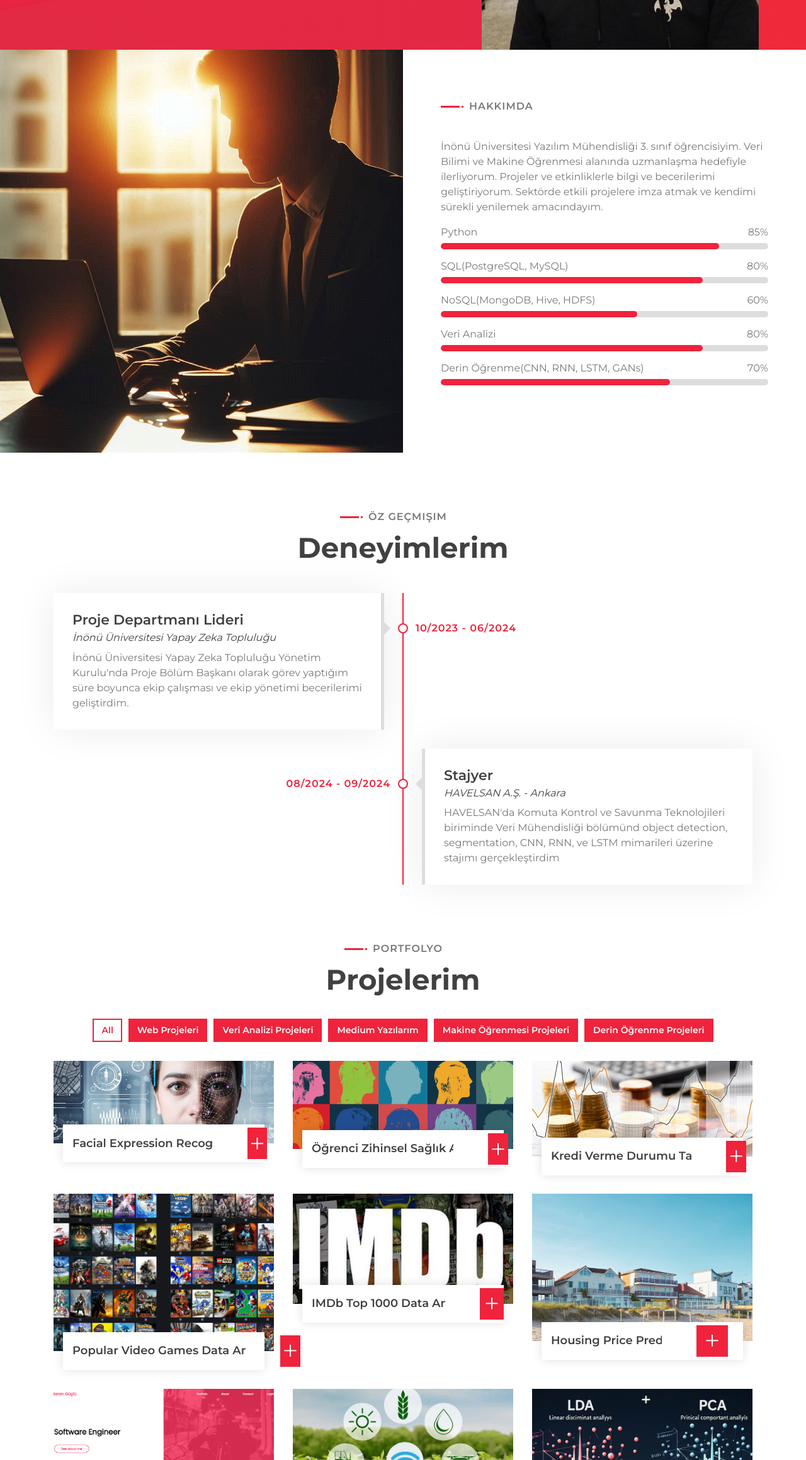
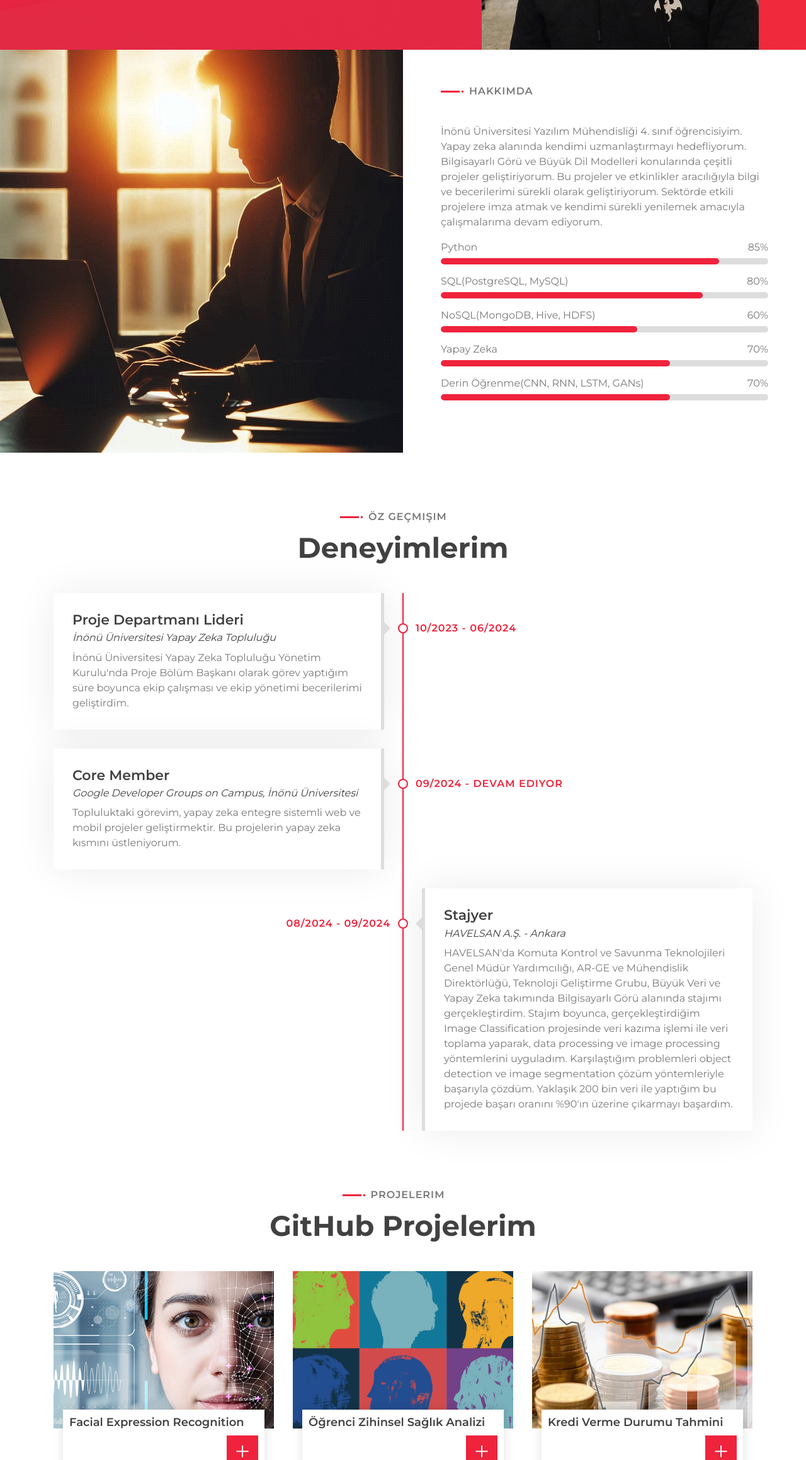
Before and after one commit to Baranll0/MyPortfolio, a plain HTML site: page index.html in a window 1280 px wide. Shown: the part 481-2800 px from the top of the page at 63% size. Drawn offline with nearby package versions, Linux system fonts and the light colour scheme.

Commit message:
update portfolio

```diff
--- a/index.css
+++ b/index.css
@@ -813,36 +813,7 @@ a:focus {
 }
 
 .portfolio #portfolio-filter {
-    padding: 0;
-    margin: -15px 0 25px 0;
-    list-style: none;
-    font-size: 0;
-    text-align: center;
-}
-
-.portfolio #portfolio-filter li {
-    cursor: pointer;
-    display: inline-block;
-    margin: 5px;
-    padding: 6px 12px;
-    font-size: 14px;
-    font-weight: 600;
-    color: #ffffff;
-    background: #EF233C;
-    border: 2px solid transparent;
-    border-radius: 0;
-    box-shadow: inset 0 0 0 50px #EF233C;
-    transition: ease-out 0.3s;
-    -webkit-transition: ease-out 0.3s;
-    -moz-transition: ease-out 0.3s;
-}
-
-.portfolio #portfolio-filter li:hover,
-.portfolio #portfolio-filter li.filter-active {
-    color: #EF233C;
-    background: transparent;
-    box-shadow: inset 0 0 0 0 #EF233C;
-    border-color: #EF233C;
+    display: none; /* Filtreleme özelliği kaldırıldı */
 }
 
 .portfolio .portfolio-item {
@@ -862,7 +833,7 @@ a:focus {
 .portfolio .portfolio-img img {
     position: relative;
     width: 100%;
-    height: 100%;
+    height: 250px; /* Resim yüksekliği sabitlendi */
     object-fit: cover;
     transform: scale(1.1);
     transition: .5s;
@@ -874,22 +845,26 @@ a:focus {
 
 .portfolio .portfolio-text {
     position: relative;
-    height: 60px;
+    height: auto; /* Yükseklik otomatik olarak ayarlanacak */
     width: calc(100% - 30px);
     margin: -30px 15px 30px 15px;
     display: flex;
-    align-items: center;
+    flex-direction: column; /* Öğeler dikey olarak hizalanacak */
+    align-items: flex-start; /* Öğeler sola hizalanacak */
+    justify-content: center; /* Öğeler dikey olarak ortalanacak */
     background: #ffffff;
     box-shadow: 0 0 15px rgba(0, 0, 0, .12);
+    padding: 10px; /* İçerik etrafında boşluk */
 }
 
 .portfolio .portfolio-text h3 {
-    width: calc(100% - 70px);
+    width: 100%; /* Genişlik %100 olarak ayarlandı */
     font-size: 18px;
     font-weight: 600;
-    margin: 0 0 0 15px;
+    margin: 0; /* Margin sıfırlandı */
     white-space: nowrap;
     overflow: hidden;
+    text-overflow: ellipsis; /* Uzun metinler için üç nokta (...) eklenecek */
 }
 
 .portfolio .portfolio-text a.btn {
@@ -901,6 +876,8 @@ a:focus {
     justify-content: center;
     font-size: 45px;
     font-weight: 100;
+    margin-top: 10px; /* Artı tuşu ile başlık arasında boşluk */
+    align-self: flex-end; /* Artı tuşu sağa hizalanacak */
 }
 
 .portfolio .portfolio-item:hover a.btn {
--- a/index.html
+++ b/index.html
@@ -59,7 +59,7 @@
                             <p>Ben</p>
                             <h1>Baran Güçlü</h1>
                             <h2></h2>
-                            <div class="typed-text">Veri Bilimi, Makine Öğrenmesi, Derin Öğrenme</div>
+                            <div class="typed-text">Artificial Intelligence, Computer Vision, Data Science, Deep Learning</div>
                         </div>
                         <div class="hero-btn">
                             <a class="btn" href="">Hakkımda</a>
@@ -95,11 +95,11 @@
                         </div>
                         <div class="about-text">
                             <p>
-                                İnönü Üniversitesi Yazılım Mühendisliği 3. sınıf öğrencisiyim. Veri Bilimi ve Makine
-                                Öğrenmesi alanında uzmanlaşma
-                                hedefiyle ilerliyorum. Projeler ve etkinliklerle bilgi ve becerilerimi geliştiriyorum.
-                                Sektörde etkili projelere imza atmak
-                                ve kendimi sürekli yenilemek amacındayım.
+                                İnönü Üniversitesi Yazılım Mühendisliği 4. sınıf öğrencisiyim.
+                                Yapay zeka alanında kendimi uzmanlaştırmayı hedefliyorum.
+                                Bilgisayarlı Görü ve Büyük Dil Modelleri konularında çeşitli projeler geliştiriyorum.
+                                Bu projeler ve etkinlikler aracılığıyla bilgi ve becerilerimi sürekli olarak geliştiriyorum.
+                                Sektörde etkili projelere imza atmak ve kendimi sürekli yenilemek amacıyla çalışmalarıma devam ediyorum.
                             </p>
                         </div>
                         <div class="skills">
@@ -128,11 +128,11 @@
                                     aria-valuemax="100"></div>
                             </div>
                             <div class="skill-name">
-                                <p>Veri Analizi</p>
-                                <p>80%</p>
+                                <p>Yapay Zeka</p>
+                                <p>70%</p>
                             </div>
                             <div class="progress">
-                                <div class="progress-bar" role="progressbar" aria-valuenow="80" aria-valuemin="0"
+                                <div class="progress-bar" role="progressbar" aria-valuenow="70" aria-valuemin="0"
                                     aria-valuemax="100"></div>
                             </div>
                             <div class="skill-name">
@@ -169,42 +169,41 @@
                         </p>
                     </div>
                 </div>
+                <div class="timeline-item left wow slideInLeft" data-wow-delay="0.1s">
+                    <div class="timeline-text">
+                        <div class="timeline-date">09/2024 - Devam Ediyor</div>
+                        <h2>Core Member</h2>
+                        <h4>Google Developer Groups on Campus, İnönü Üniversitesi</h4>
+                        <p>
+                            Topluluktaki görevim, yapay zeka entegre sistemli web ve mobil projeler geliştirmektir. Bu projelerin yapay zeka kısmını üstleniyorum.
+                        </p>
+                    </div>
+                </div>
                 <div class="timeline-item right wow slideInRight" data-wow-delay="0.1s">
                     <div class="timeline-text">
                         <div class="timeline-date">08/2024 - 09/2024</div>
                         <h2>Stajyer</h2>
                         <h4>HAVELSAN A.Ş. - Ankara</h4>
                         <p>
-                            HAVELSAN'da Komuta Kontrol ve Savunma Teknolojileri biriminde Veri Mühendisliği bölümünd
-                            object detection, segmentation, CNN, RNN, ve LSTM mimarileri üzerine stajımı gerçekleştirdim
+                            HAVELSAN'da Komuta Kontrol ve Savunma Teknolojileri Genel Müdür Yardımcılığı, AR-GE ve Mühendislik Direktörlüğü, Teknoloji Geliştirme Grubu, Büyük Veri ve Yapay Zeka takımında Bilgisayarlı Görü alanında stajımı gerçekleştirdim. Stajım boyunca, gerçekleştirdiğim Image Classification projesinde veri kazıma işlemi ile veri toplama yaparak, data processing ve image processing yöntemlerini uyguladım. Karşılaştığım problemleri object detection ve image segmentation çözüm yöntemleriyle başarıyla çözdüm. Yaklaşık 200 bin veri ile yaptığım bu projede başarı oranını %90'ın üzerine çıkarmayı başardım.
                         </p>
+
                     </div>
                 </div>
+
             </div>
         </div>
     </div>
     <!-- Portfolio Start -->
+    <!-- Portfolio Start -->
     <div class="portfolio" id="portfolio">
         <div class="container">
             <div class="section-header text-center wow zoomIn" data-wow-delay="0.1s">
-                <p>Portfolyo</p>
-                <h2>Projelerim</h2>
-            </div>
-            <div class="row">
-                <div class="col-12">
-                    <ul id="portfolio-filter">
-                        <li data-filter="*" class="filter-active">All</li>
-                        <li data-filter=".filter-1">Web Projeleri</li>
-                        <li data-filter=".filter-2">Veri Analizi Projeleri</li>
-                        <li data-filter=".filter-3">Medium Yazılarım</li>
-                        <li data-filter=".filter-4">Makine Öğrenmesi Projeleri</li>
-                        <li data-filter=".filter-5">Derin Öğrenme Projeleri</li>
-
-                    </ul>
-                </div>
+                <p>Projelerim</p>
+                <h2>GitHub Projelerim</h2>
             </div>
             <div class="row portfolio-container">
-                <div class="col-lg-4 col-md-6 col-sm-12 portfolio-item filter-5 wow fadeInUp" data-wow-delay="0.0s">
+                <div class="col-lg-4 col-md-6 col-sm-12 portfolio-item wow fadeInUp" data-wow-delay="0.0s">
                     <div class="portfolio-wrap">
                         <div class="portfolio-img">
                             <img src="img/projects/derin ogrenme/derin1.jpg" alt="Image">
@@ -217,7 +216,7 @@
                         </div>
                     </div>
                 </div>
-                <div class="col-lg-4 col-md-6 col-sm-12 portfolio-item filter-4 wow fadeInUp" data-wow-delay="0.2s">
+                <div class="col-lg-4 col-md-6 col-sm-12 portfolio-item wow fadeInUp" data-wow-delay="0.2s">
                     <div class="portfolio-wrap">
                         <div class="portfolio-img">
                             <img src="img/projects/makine ogrenmesi/makine1.png" alt="Image">
@@ -231,7 +230,7 @@
                         </div>
                     </div>
                 </div>
-                <div class="col-lg-4 col-md-6 col-sm-12 portfolio-item filter-2 wow fadeInUp" data-wow-delay="0.4s">
+                <div class="col-lg-4 col-md-6 col-sm-12 portfolio-item wow fadeInUp" data-wow-delay="0.4s">
                     <div class="portfolio-wrap">
                         <div class="portfolio-img">
                             <img src="img/projects/veri analizi/veri1.jpg" alt="Image">
@@ -244,7 +243,7 @@
                         </div>
                     </div>
                 </div>
-                <div class="col-lg-4 col-md-6 col-sm-12 portfolio-item filter-2 wow fadeInUp" data-wow-delay="0.6s">
+                <div class="col-lg-4 col-md-6 col-sm-12 portfolio-item wow fadeInUp" data-wow-delay="0.6s">
                     <div class="portfolio-wrap">
                         <div class="portfolio-img">
                             <img src="img/projects/veri analizi/veri2.jpg" alt="Image">
@@ -257,7 +256,7 @@
                         </div>
                     </div>
                 </div>
-                <div class="col-lg-4 col-md-6 col-sm-12 portfolio-item filter-4 wow fadeInUp" data-wow-delay="0.8s">
+                <div class="col-lg-4 col-md-6 col-sm-12 portfolio-item wow fadeInUp" data-wow-delay="0.8s">
                     <div class="portfolio-wrap">
                         <div class="portfolio-img">
                             <img src="img/projects/makine ogrenmesi/makine2.jpg" alt="Image">
@@ -271,7 +270,7 @@
                         </div>
                     </div>
                 </div>
-                <div class="col-lg-4 col-md-6 col-sm-12 portfolio-item filter-4 wow fadeInUp" data-wow-delay="1s">
+                <div class="col-lg-4 col-md-6 col-sm-12 portfolio-item wow fadeInUp" data-wow-delay="1s">
                     <div class="portfolio-wrap">
                         <div class="portfolio-img">
                             <img src="img/projects/makine ogrenmesi/makine3.jpg" alt="Image">
@@ -285,7 +284,7 @@
                         </div>
                     </div>
                 </div>
-                <div class="col-lg-4 col-md-6 col-sm-12 portfolio-item filter-1 wow fadeInUp" data-wow-delay="1s">
+                <div class="col-lg-4 col-md-6 col-sm-12 portfolio-item wow fadeInUp" data-wow-delay="1s">
                     <div class="portfolio-wrap">
                         <div class="portfolio-img">
                             <img src="img/projects/web/web1.png" alt="Image">
@@ -298,7 +297,7 @@
                         </div>
                     </div>
                 </div>
-                <div class="col-lg-4 col-md-6 col-sm-12 portfolio-item filter-1 wow fadeInUp" data-wow-delay="1s">
+                <div class="col-lg-4 col-md-6 col-sm-12 portfolio-item wow fadeInUp" data-wow-delay="1s">
                     <div class="portfolio-wrap">
                         <div class="portfolio-img">
                             <img src="img/projects/web/Web2.jpg" alt="Image">
@@ -311,7 +310,35 @@
                         </div>
                     </div>
                 </div>
-                <div class="col-lg-4 col-md-6 col-sm-12 portfolio-item filter-3 wow fadeInUp" data-wow-delay="1s">
+
+            </div>
+        </div>
+    </div>
+    <!-- Portfolio End -->
+
+    <!-- Yazılarım Start -->
+    <div class="portfolio" id="yazilarim">
+        <div class="container">
+            <div class="section-header text-center wow zoomIn" data-wow-delay="0.1s">
+                <p>Yazılarım</p>
+                <h2>Medium Yazılarım</h2>
+            </div>
+            <div class="row portfolio-container">
+                <div class="col-lg-4 col-md-6 col-sm-12 portfolio-item wow fadeInUp" data-wow-delay="1s">
+                    <div class="portfolio-wrap">
+                        <div class="portfolio-img">
+                            <img src="https://miro.medium.com/v2/resize:fit:828/format:webp/1*Y-Rmb660WtJ4LZXrqQoZyA.png" alt="Image">
+                        </div>
+                        <div class="portfolio-text">
+                            <a href="https://medium.com/@baranll0/multi-task-learning-with-computer-vision-2adfdad761a6">
+                                <h3>MTL with Computer Vision</h3>
+                            </a>
+                            <a class="btn" href="img/projects/medium yazılarım/medium9.jpg"
+                                data-lightbox="portfolio">+</a>
+                        </div>
+                    </div>
+                </div>
+                <div class="col-lg-4 col-md-6 col-sm-12 portfolio-item wow fadeInUp" data-wow-delay="1s">
                     <div class="portfolio-wrap">
                         <div class="portfolio-img">
                             <img src="img/projects/medium yazılarım/medium1.jpg" alt="Image">
@@ -326,7 +353,7 @@
                         </div>
                     </div>
                 </div>
-                <div class="col-lg-4 col-md-6 col-sm-12 portfolio-item filter-3 wow fadeInUp" data-wow-delay="1s">
+                <div class="col-lg-4 col-md-6 col-sm-12 portfolio-item wow fadeInUp" data-wow-delay="1s">
                     <div class="portfolio-wrap">
                         <div class="portfolio-img">
                             <img src="img/projects/medium yazılarım/medium2.jpg" alt="Image">
@@ -341,7 +368,7 @@
                         </div>
                     </div>
                 </div>
-                <div class="col-lg-4 col-md-6 col-sm-12 portfolio-item filter-3 wow fadeInUp" data-wow-delay="1s">
+                <div class="col-lg-4 col-md-6 col-sm-12 portfolio-item wow fadeInUp" data-wow-delay="1s">
                     <div class="portfolio-wrap">
                         <div class="portfolio-img">
                             <img src="img/projects/medium yazılarım/medium3.webp" alt="Image">
@@ -355,7 +382,7 @@
                         </div>
                     </div>
                 </div>
-                <div class="col-lg-4 col-md-6 col-sm-12 portfolio-item filter-3 wow fadeInUp" data-wow-delay="1s">
+                <div class="col-lg-4 col-md-6 col-sm-12 portfolio-item wow fadeInUp" data-wow-delay="1s">
                     <div class="portfolio-wrap">
                         <div class="portfolio-img">
                             <img src="img/projects/medium yazılarım/medium4.jpg" alt="Image">
@@ -370,7 +397,7 @@
                         </div>
                     </div>
                 </div>
-                <div class="col-lg-4 col-md-6 col-sm-12 portfolio-item filter-3 wow fadeInUp" data-wow-delay="1s">
+                <div class="col-lg-4 col-md-6 col-sm-12 portfolio-item wow fadeInUp" data-wow-delay="1s">
                     <div class="portfolio-wrap">
                         <div class="portfolio-img">
                             <img src="img/projects/medium yazılarım/medium5.jpg" alt="Image">
@@ -384,7 +411,7 @@
                         </div>
                     </div>
                 </div>
-                <div class="col-lg-4 col-md-6 col-sm-12 portfolio-item filter-3 wow fadeInUp" data-wow-delay="1s">
+                <div class="col-lg-4 col-md-6 col-sm-12 portfolio-item wow fadeInUp" data-wow-delay="1s">
                     <div class="portfolio-wrap">
                         <div class="portfolio-img">
                             <img src="img/projects/medium yazılarım/medium6.jpg" alt="Image">
@@ -399,7 +426,7 @@
                         </div>
                     </div>
                 </div>
-                <div class="col-lg-4 col-md-6 col-sm-12 portfolio-item filter-3 wow fadeInUp" data-wow-delay="1s">
+                <div class="col-lg-4 col-md-6 col-sm-12 portfolio-item wow fadeInUp" data-wow-delay="1s">
                     <div class="portfolio-wrap">
                         <div class="portfolio-img">
                             <img src="img/projects/medium yazılarım/medium7.jpg" alt="Image">
@@ -413,7 +440,7 @@
                         </div>
                     </div>
                 </div>
-                <div class="col-lg-4 col-md-6 col-sm-12 portfolio-item filter-3 wow fadeInUp" data-wow-delay="1s">
+                <div class="col-lg-4 col-md-6 col-sm-12 portfolio-item wow fadeInUp" data-wow-delay="1s">
                     <div class="portfolio-wrap">
                         <div class="portfolio-img">
                             <img src="img/projects/medium yazılarım/medium8.jpg" alt="Image">
@@ -428,7 +455,7 @@
                         </div>
                     </div>
                 </div>
-                <div class="col-lg-4 col-md-6 col-sm-12 portfolio-item filter-3 wow fadeInUp" data-wow-delay="1s">
+                <div class="col-lg-4 col-md-6 col-sm-12 portfolio-item wow fadeInUp" data-wow-delay="1s">
                     <div class="portfolio-wrap">
                         <div class="portfolio-img">
                             <img src="img/projects/medium yazılarım/medium9.jpg" alt="Image">
@@ -442,11 +469,11 @@
                         </div>
                     </div>
                 </div>
+
             </div>
         </div>
     </div>
-    <!-- Portfolio End -->
-    <!-- Contact Start -->
+
     <!-- Contact Start -->
     <div class="contact wow fadeInUp" data-wow-delay="0.1s" id="contact">
         <div class="container-fluid">
@@ -489,6 +516,7 @@
             </div>
         </div>
     </div>
+    <!-- Contact End -->
 
     <!-- Contact End -->
     <!-- Footer Start -->
@@ -564,7 +592,7 @@
                 message: document.getElementById("message").value,
             };
 
-            emailjs.send("service_9wk51gv", "template_3t2gqj8", parms)
+            emailjs.send("service_06hlbvj", "template_3t2gqj8", parms)
                 .then(function (response) {
                     document.getElementById("success").innerHTML = '<div class="alert alert-success">Message sent successfully.</div>';
                     document.getElementById("contactForm").reset();
```
